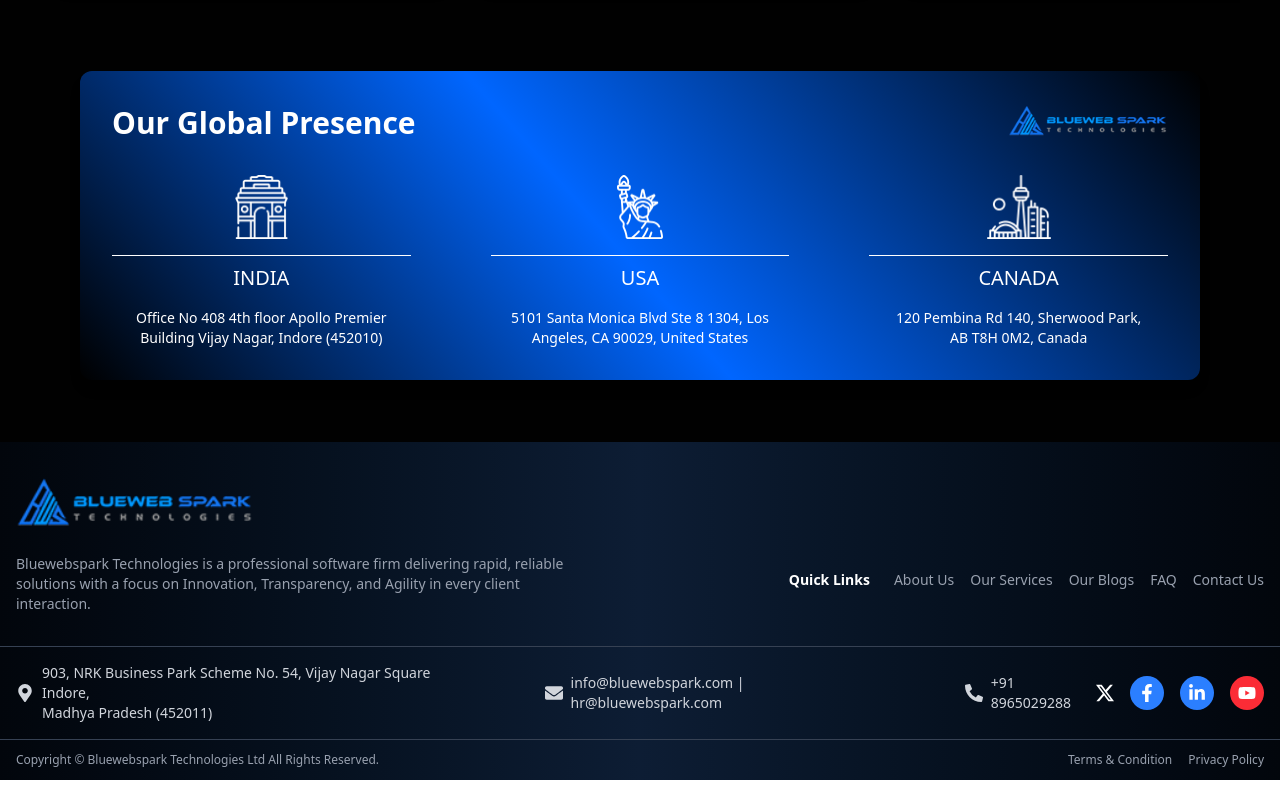
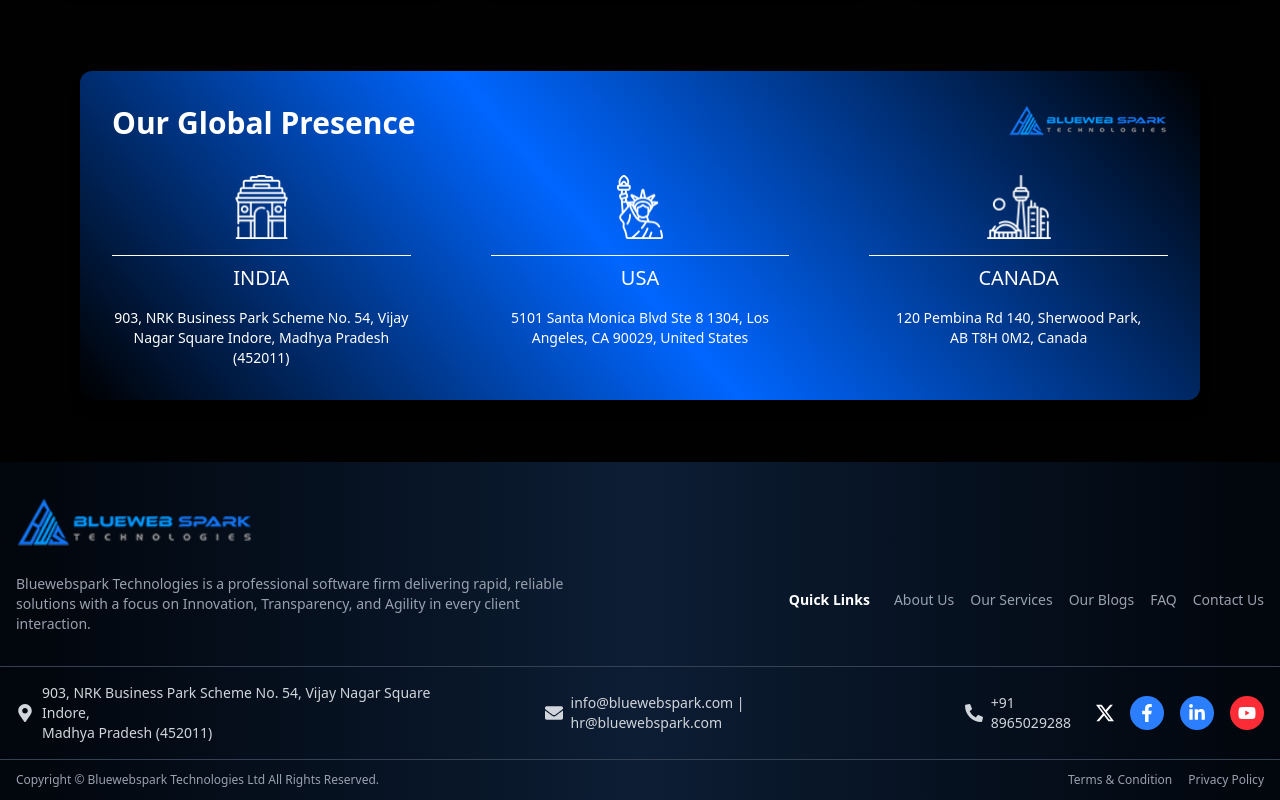
Before and after one commit to rishabh8510/WebSpark, a React (Vite) app: page /#/ in a window 1280 px wide. Shown: the part 7843-8643 px from the top of the page. Built offline with nearby package versions, Linux system fonts and the light colour scheme.

Commit message:
Update ContactSection.jsx

```diff
--- a/src/components/ContactSection.jsx
+++ b/src/components/ContactSection.jsx
@@ -53,7 +53,7 @@
                 whileHover={{ scale: 1.1 }}
               />
               <h3 className="text-xl font-medium border-t border-white pt-2">INDIA</h3>
-              <p className="text-sm">Office No 408 4th floor Apollo Premier Building Vijay Nagar, Indore (452010)</p>
+              <p className="text-sm">903, NRK Business Park Scheme No. 54, Vijay Nagar Square Indore, Madhya Pradesh (452011)</p>
             </motion.div>
 
             {/* USA */}
```
